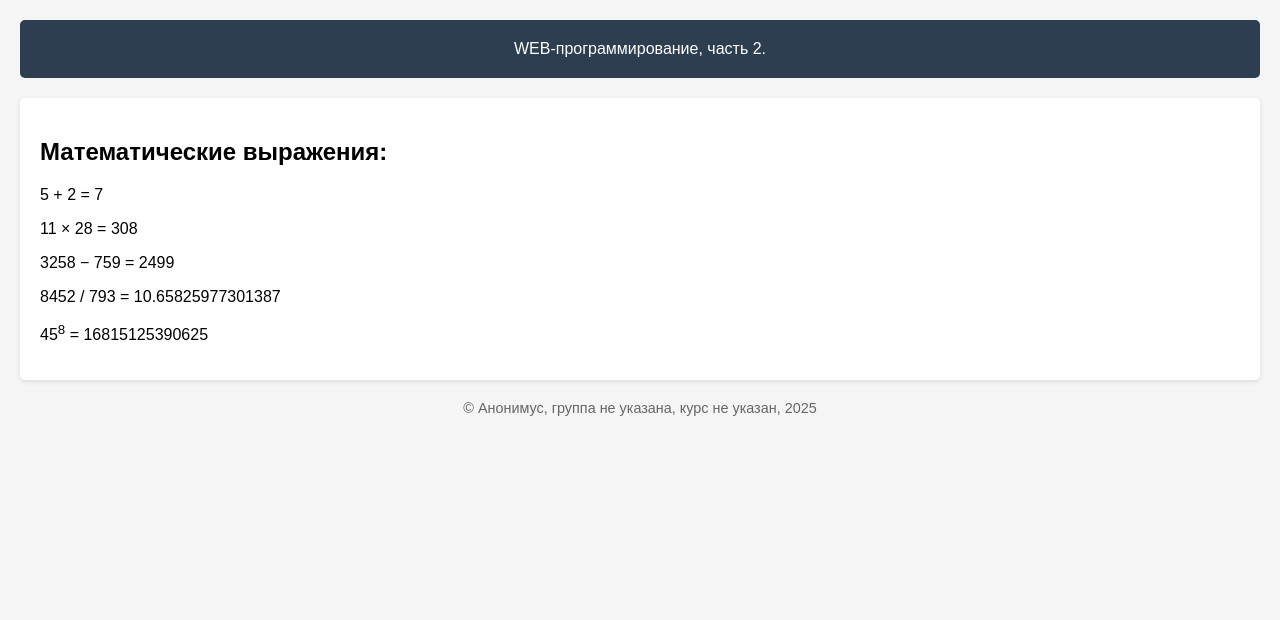
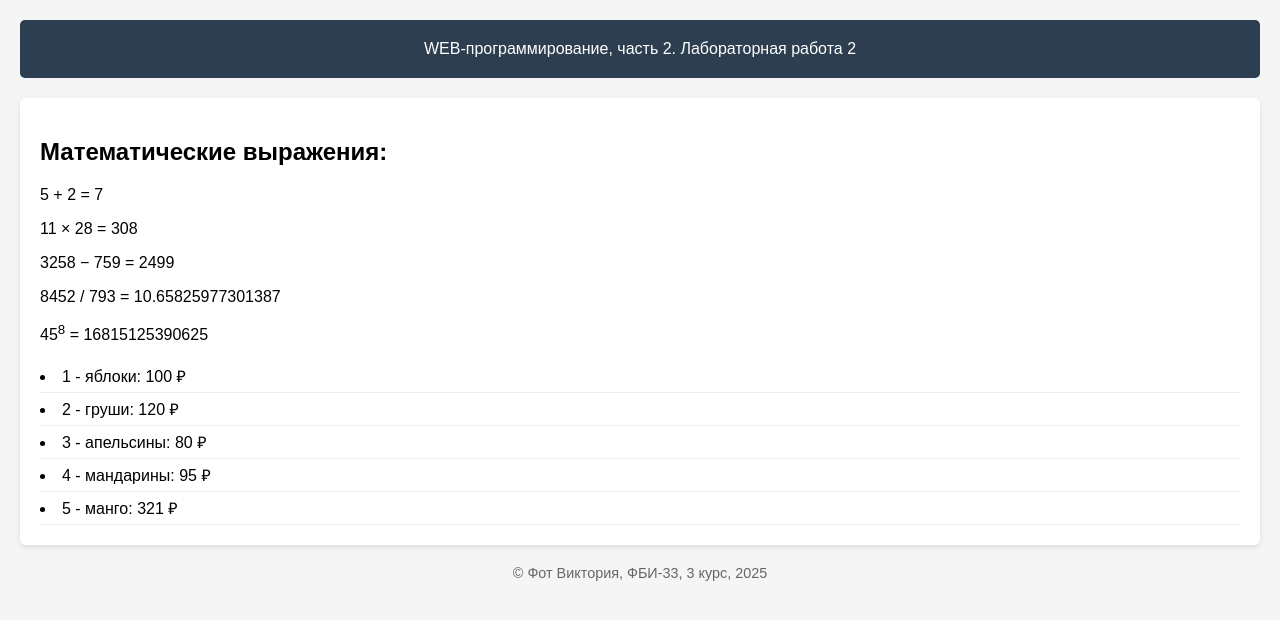
Before and after one commit to Vikafot/web-back-labs, a Flask app: page /lab2/example in a window 1280 px wide. Shown: the top 620 px of the page. Run offline with Flask 3, Linux system fonts and the light colour scheme.

Commit message:
Цикл в шаблоне

```diff
--- a/app.py
+++ b/app.py
@@ -380,4 +380,12 @@ def example():
  lab_num = 2
  group = "ФБИ-33"
  course = 3
- return render_template('example.html')
+ fruits = [
+    {'name': 'яблоки', 'price': '100'},
+    {'name': 'груши', 'price': '120'},
+    {'name': 'апельсины', 'price': '80'},
+    {'name': 'мандарины', 'price': '95'},
+    {'name': 'манго', 'price': '321'},
+]
+ return render_template('example.html', name=name, lab_num=lab_num, group=group,
+                        course=course, fruits=fruits)
--- a/templates/example.html
+++ b/templates/example.html
@@ -20,6 +20,9 @@
         <p>3258 − 759 = {{ 3258 - 759 }}</p>
         <p>8452 / 793 = {{ 8452 / 793 }}</p>
         <p>45<sup>8</sup> = {{ 45**8 }}</p>
+        {% for f in fruits %}
+            <li>{{ loop.index }} - {{ f.name }}: {{ f.price }} &#8381;</li>
+        {% endfor %}
     </main>
     <footer>
         &copy;
```
